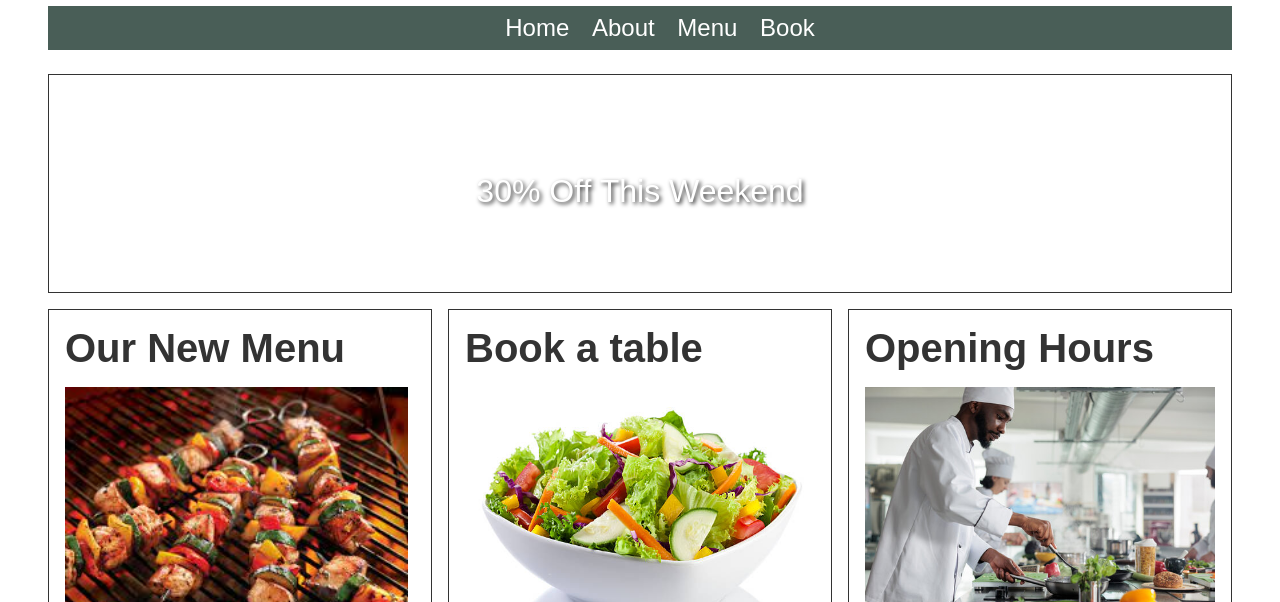
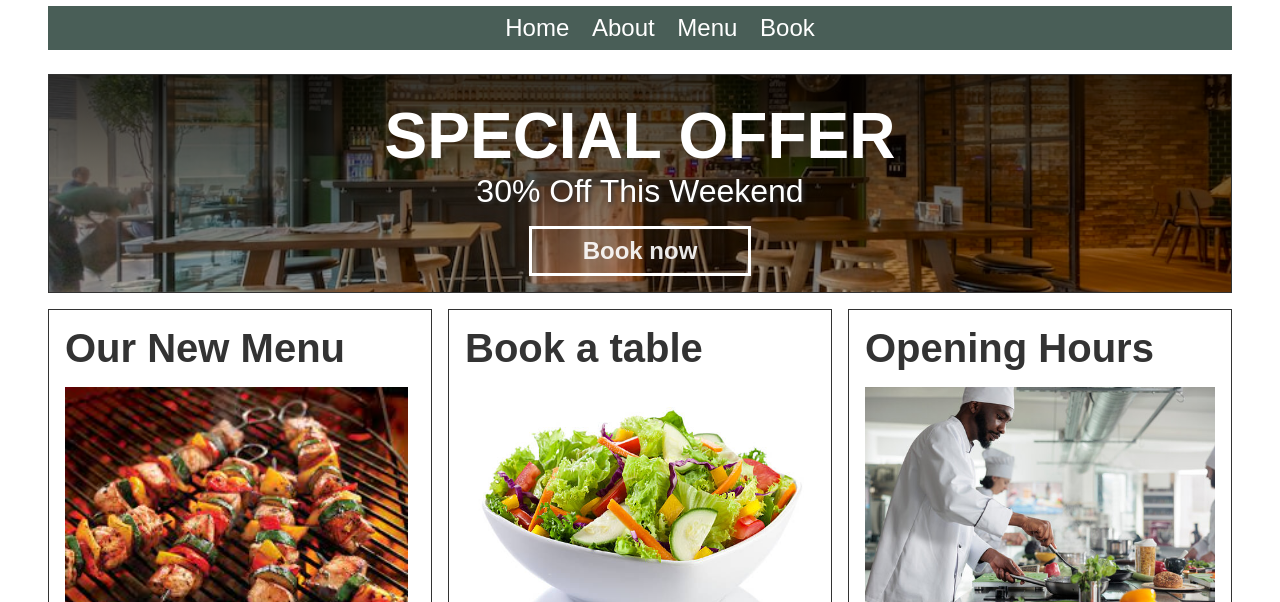
Before and after one commit to PriyaTae/LittleLemon, a plain HTML site: page index.html in a window 1280 px wide. Shown: the part 198-800 px from the top of the page. Drawn offline with Linux system fonts and the light colour scheme.

Commit message:
final commit

```diff
--- a/assets/css/style.css
+++ b/assets/css/style.css
@@ -20,7 +20,7 @@ nav ul a{
     color: #fff;
 }
 #hero{
-    background-image: url("assets/img/pasta1.jpg");
+    background-image: linear-gradient(0deg, rgba(0, 0, 0, 0.3), rgba(0, 0, 0, 0.8)), url("../img/restaurant.jpg");
     background-size: cover;
     background-position: 75%;
     text-align: center;
```
Also changed, not shown: index.html (+1 -0 lines), assets/img/restaurant.jpg (added).
